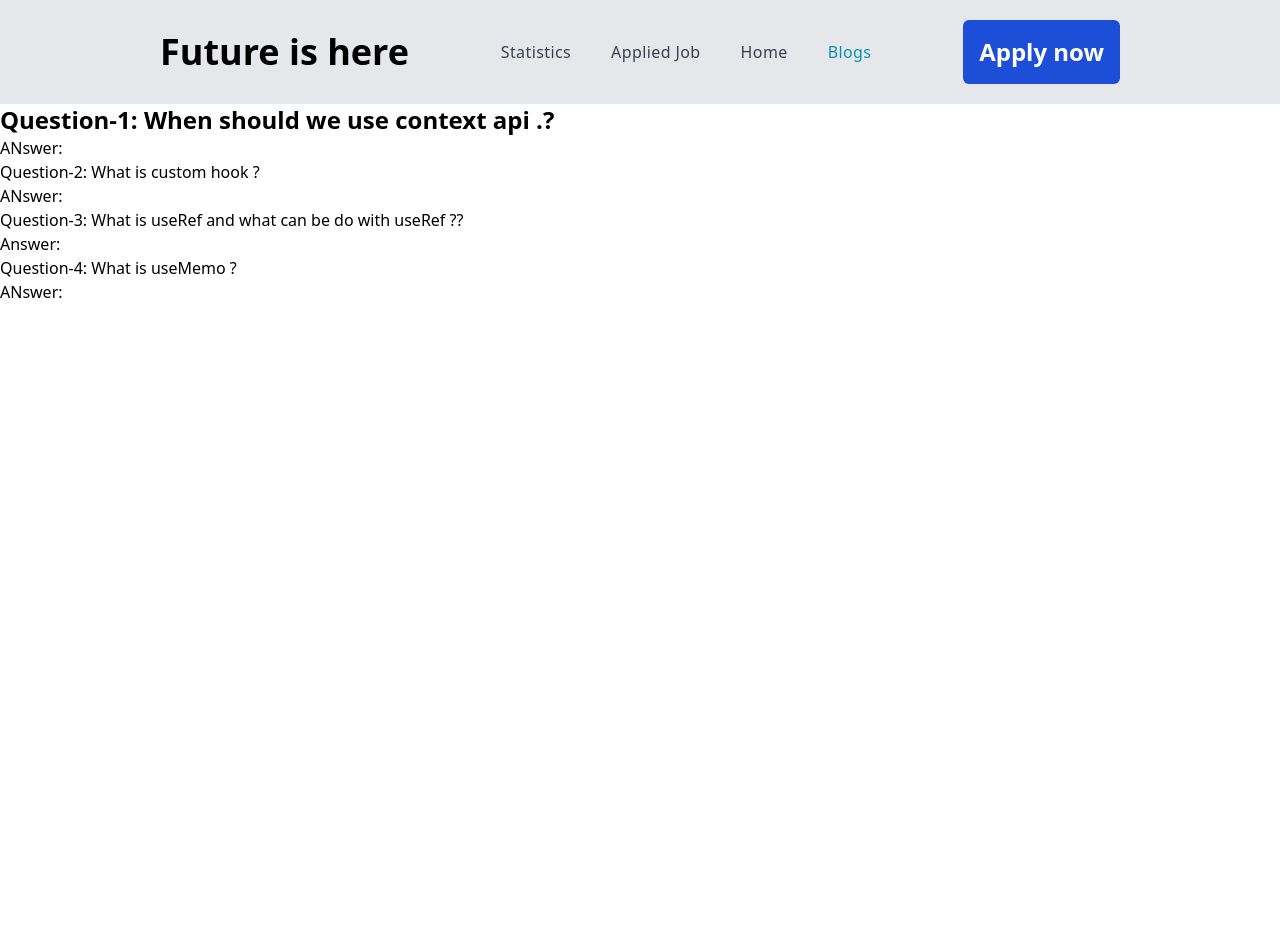
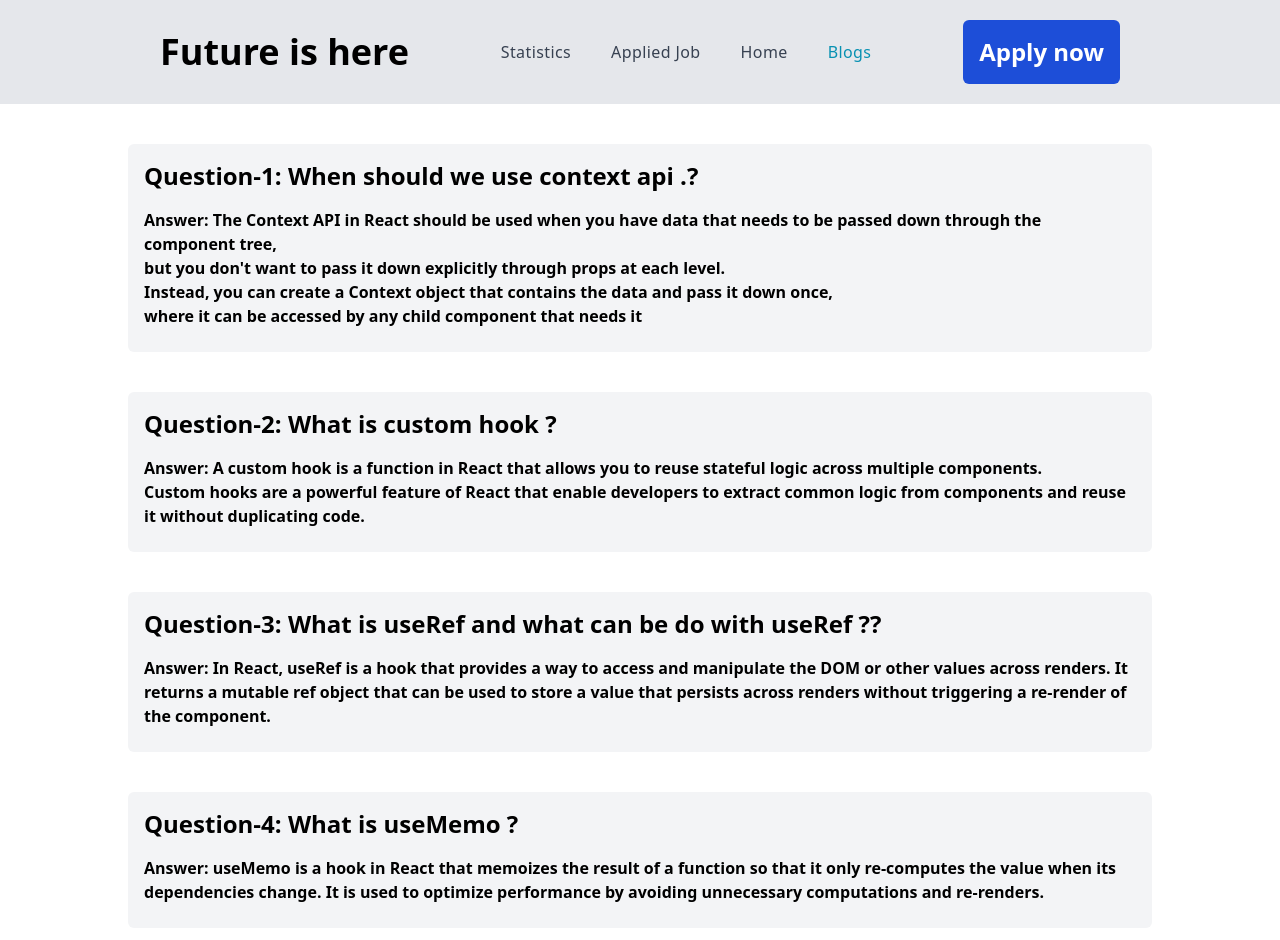
Before and after one commit to Jakir80/Carrier-hub, a React (Vite) app: page /blog in a window 1280 px wide. Shown: the top 940 px of the page. Before the commit the page ends 800 px from the top, so only its background shows below. Built offline with nearby package versions, Linux system fonts and the light colour scheme; no server answers.

Commit message:
complete view details button

```diff
--- a/src/Blog.jsx
+++ b/src/Blog.jsx
@@ -2,23 +2,23 @@ import React from 'react';
 
 const Blog = () => {
     return (
-        <div>
+        <div className='md:pl-32 md:pr-32 mt-10'>
 
-            <div>
-                <h1 className='text-2xl font-bold '>Question-1:   When should we use context api .?</h1>
-                <h1>ANswer: </h1>
+            <div className='bg-gray-100 p-4 rounded-md mb-10'>
+                <h1 className='text-2xl font-bold mb-4 '>Question-1:   When should we use context api .?</h1>
+                <h1 className='font-semibold mb-2'>Answer:  The Context API in React should be used when you have data that needs to be passed down through the component tree, <br /> but you don't want to pass it down explicitly through props at each level. <br /> Instead, you can create a Context object that contains the data and pass it down once, <br /> where it can be accessed by any child component that needs it </h1>
             </div>
-            <div>
-                <h1> Question-2: What is custom hook ? </h1>
-                <h1>ANswer:</h1>
+            <div className='bg-gray-100 p-4 rounded-md mb-10'>
+                <h1 className='text-2xl font-bold mb-4 '> Question-2: What is custom hook ? </h1>
+                <h1 className='font-semibold mb-2'>Answer:   A custom hook is a function in React that allows you to reuse stateful logic across multiple components. <br /> Custom hooks are a powerful feature of React that enable    developers to extract common logic from components and reuse it without duplicating code.</h1>
             </div>
-            <div>
-                <h1>Question-3: What is useRef and what can be do with useRef ??</h1>
-                <h1>Answer: </h1>
+            <div className='bg-gray-100 p-4 rounded-md mb-10'>
+                <h1 className='text-2xl font-bold mb-4 '>Question-3: What is useRef and what can be do with useRef ??</h1>
+                <h1 className='font-semibold mb-2' >Answer:   In React, useRef is a hook that provides a way to access and manipulate the DOM or other values across renders. It returns a mutable ref object that can be used to store a value that persists across renders without triggering a re-render of the component. </h1>
             </div>
-            <div>
-                <h1>Question-4: What is useMemo ?</h1>
-                <h1>ANswer:</h1>
+            <div className='bg-gray-100 p-4 rounded-md mb-10'>
+                <h1 className='text-2xl font-bold mb-4 '>Question-4: What is useMemo ?</h1>
+                <h1 className='font-semibold mb-2'>Answer:  useMemo is a hook in React that memoizes the result of a function so that it only re-computes the value when its dependencies change. It is used to optimize performance by avoiding unnecessary computations and re-renders.</h1>
             </div>
         </div>
     );
--- a/src/Component/ApplicationJob.jsx
+++ b/src/Component/ApplicationJob.jsx
@@ -28,7 +28,7 @@ const ApplicationJob = () => {
                     <button className='btn  rounded-md bg-blue-600 mt-10 text-white p-4 font-bold text-2xl'>Apply Now</button>
                 </div>
             <div className=' bg-gray-200 md:-mt-36 md:pl-20'>
-            <img src="image-1.png" alt="" />
+            <img src="https://i.ibb.co/d5ZCcFw/P3-OLGJ1-copy-1.png" alt="P3-OLGJ1-copy-1" border="0"></img>
             </div>
 
             </div>
@@ -38,12 +38,12 @@ const ApplicationJob = () => {
         <h1 className='text-4xl font-bold text-black'>Job Category List</h1>
         <p className='font-bold'>Explore thousands of job opportunities with all the information you need. Its your future</p>
        </div>
-       <div className='grid md:grid-cols-4 gap-2 md:mt-40'>
+       <div className='flex  md:mt-40 justify-between'>
         {
           categories.map(singleCategory=><Category key={singleCategory.id} singleCategory={singleCategory}></Category>)
         }
        </div>
-       <div className="md:grid md:grid-cols-2 justify-between m-auto sm:grid sm:grid-cols-1  gap-5">
+       <div className="md:grid md:grid-cols-2 justify-between m-auto sm:grid sm:grid-cols-1  gap-5 mb-10">
         {
             card.map(singlecard=><Card key={singlecard.id} singlecard={singlecard}></Card>)
         }
--- a/src/Component/Card.jsx
+++ b/src/Component/Card.jsx
@@ -8,8 +8,8 @@ const Card = ({singlecard}) => {
         <div>
             <div className='md:ml-32 md:mr-32 md:mt-40 border-2 border-gray-300 md:p-5 rounded-md  md:w-auto md:py-10 md:h-auto gap-10'>
                 <div className='w-40 mb-5'><img src={company_logo} alt="" /></div>
-                <h1>{company_name}</h1>
-                <h1>{job_title}</h1>
+                <h1 className='font-bold text-2xl text-black'>{job_title}</h1>
+                <h1 className='font-semibold mt-2 mb-2 text-xl'>{company_name}</h1>
     <div className='flex gap-5'>
         <button className='border-2 border-blue-600 p-2 rounded-md text-blue-700 font-bold'> {fulltime}</button>
         <button className='border-2 text-blue-700 font-bold border-blue-600 p-2 rounded-md'> {parttime}</button>
--- a/src/Component/Category.jsx
+++ b/src/Component/Category.jsx
@@ -3,7 +3,7 @@ import React from 'react';
 const Category = ({singleCategory}) => {
     const {category,description,img}=singleCategory;
     return (
-        <div className='bg-gray-100 md:mr-32 md:ml-32 p-4 rounded-md'>
+        <div className='bg-gray-100 md:mr-32 md:ml-32 p-6 rounded-md'>
         <div className='w-14 h-14 rounded-md  p-2 bg-white'> <img src={img} alt="" /></div>
         <div className='md:mt-4'>
             <h2 className='font-bold'>{category}</h2>
--- a/src/Component/Home.jsx
+++ /dev/null
@@ -1,11 +0,0 @@
-import React from 'react';
-
-const Home = () => {
-    return (
-        <div>
-        <h1>hello i  am from home component </h1>
-        </div>
-    );
-};
-
-export default Home;
```
Also changed, not shown: public/data.json (+6 -6 lines).
